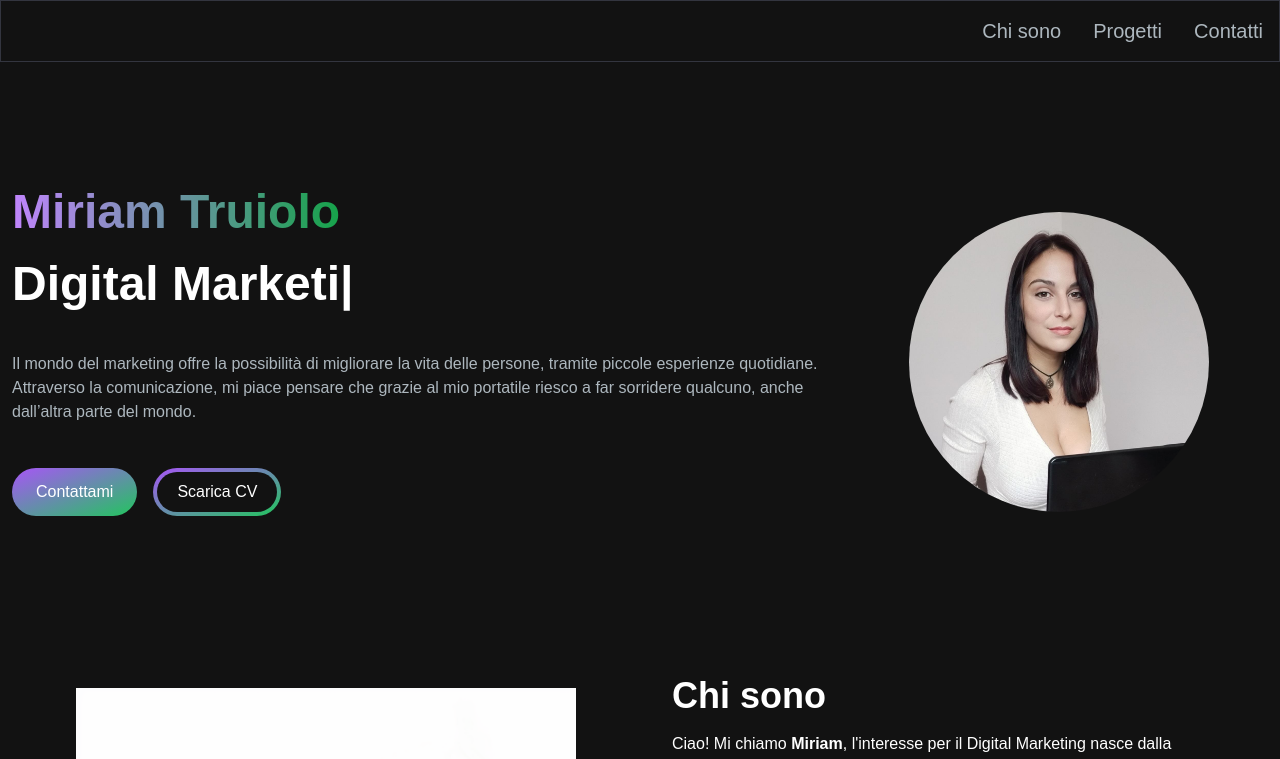
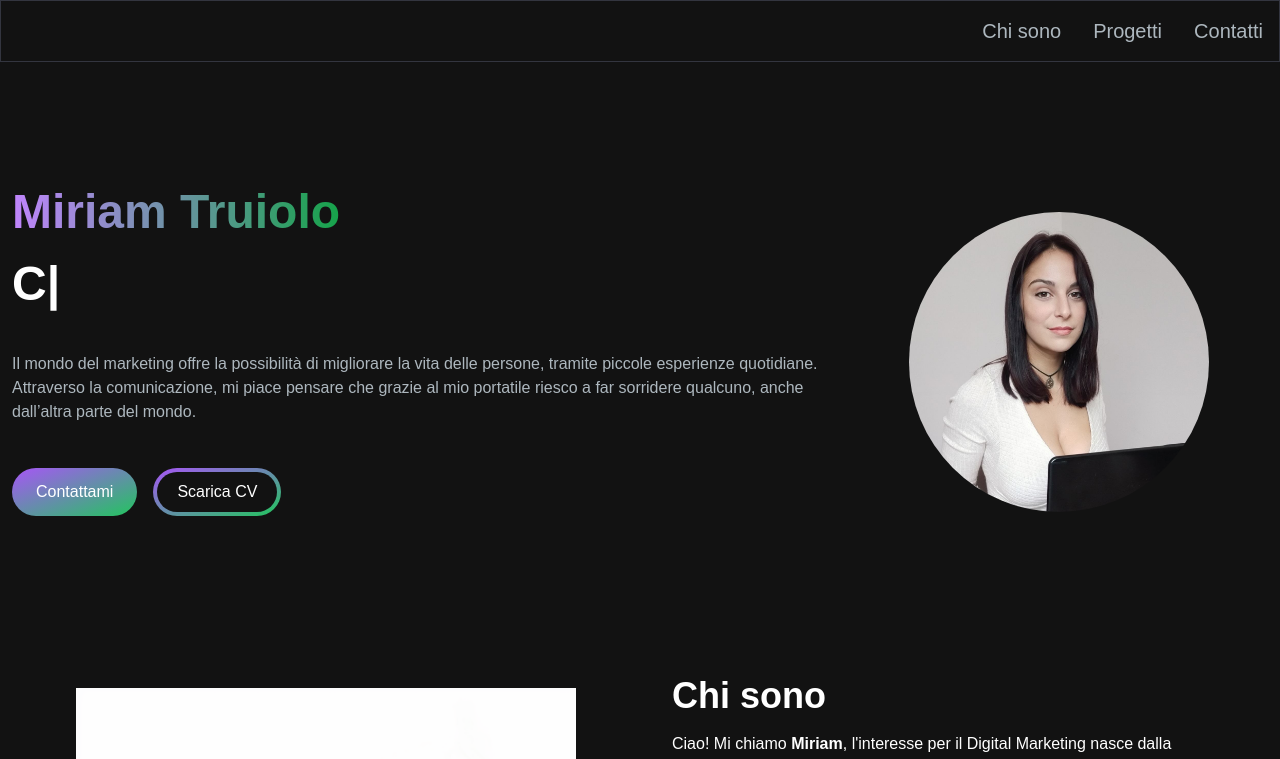
Before and after one commit to mattiacaprioli/portfolio-miriam, a Next.js app: page / in a window 1280 px wide. Shown: the top 759 px of the page. Built offline with nearby package versions, Linux system fonts and the light colour scheme.

Commit message:
general fix

```diff
--- a/src/app/components/HeroSection.jsx
+++ b/src/app/components/HeroSection.jsx
@@ -17,12 +17,12 @@ const HeroSection = () => {
             <TypeAnimation
               sequence={[
                 "Digital Marketing Specialist",
-                1000,
+                2000,
                 "Copywriter",
-                1000,
+                2000,
               ]}
               wrapper="span"
-              speed={500}
+              speed={175}
               repeat={Infinity}
             />
           </h1>
```
Also changed, not shown: 1 other file (tests, documents, lock files or other folders).
